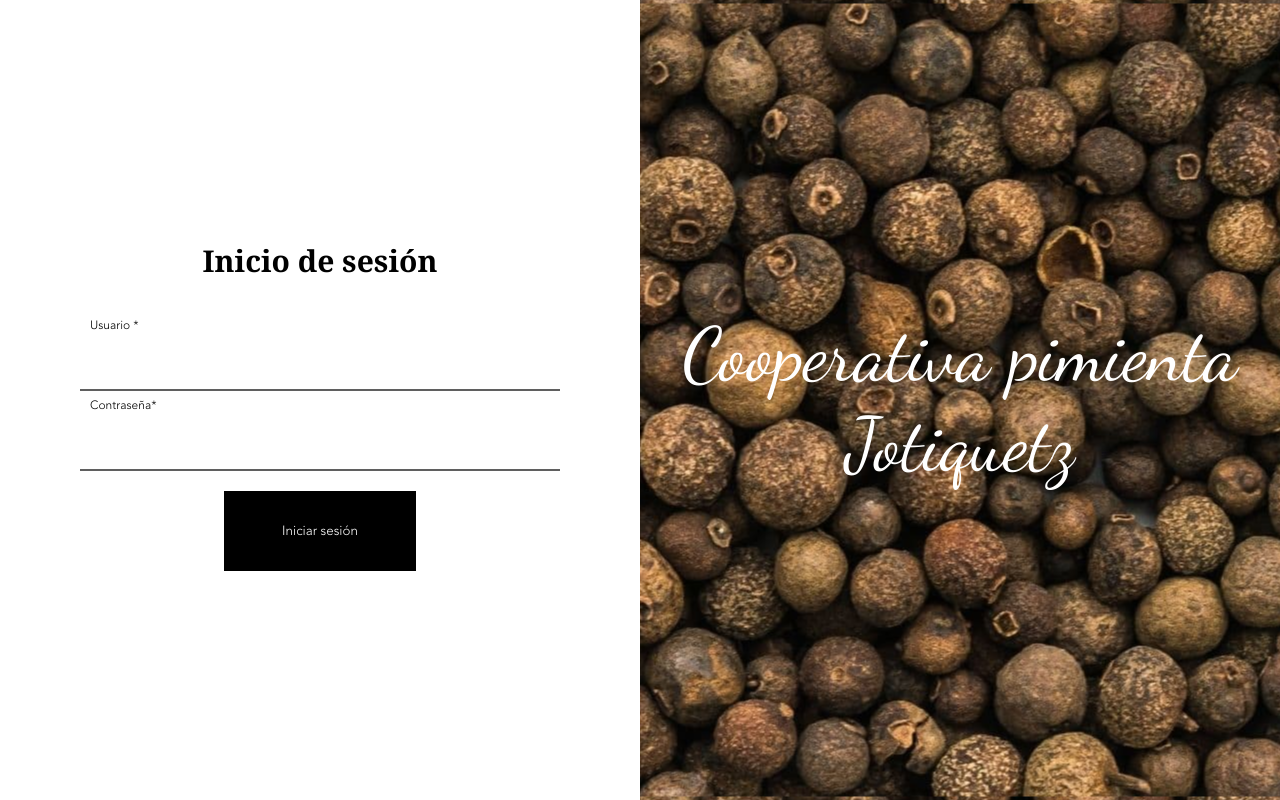
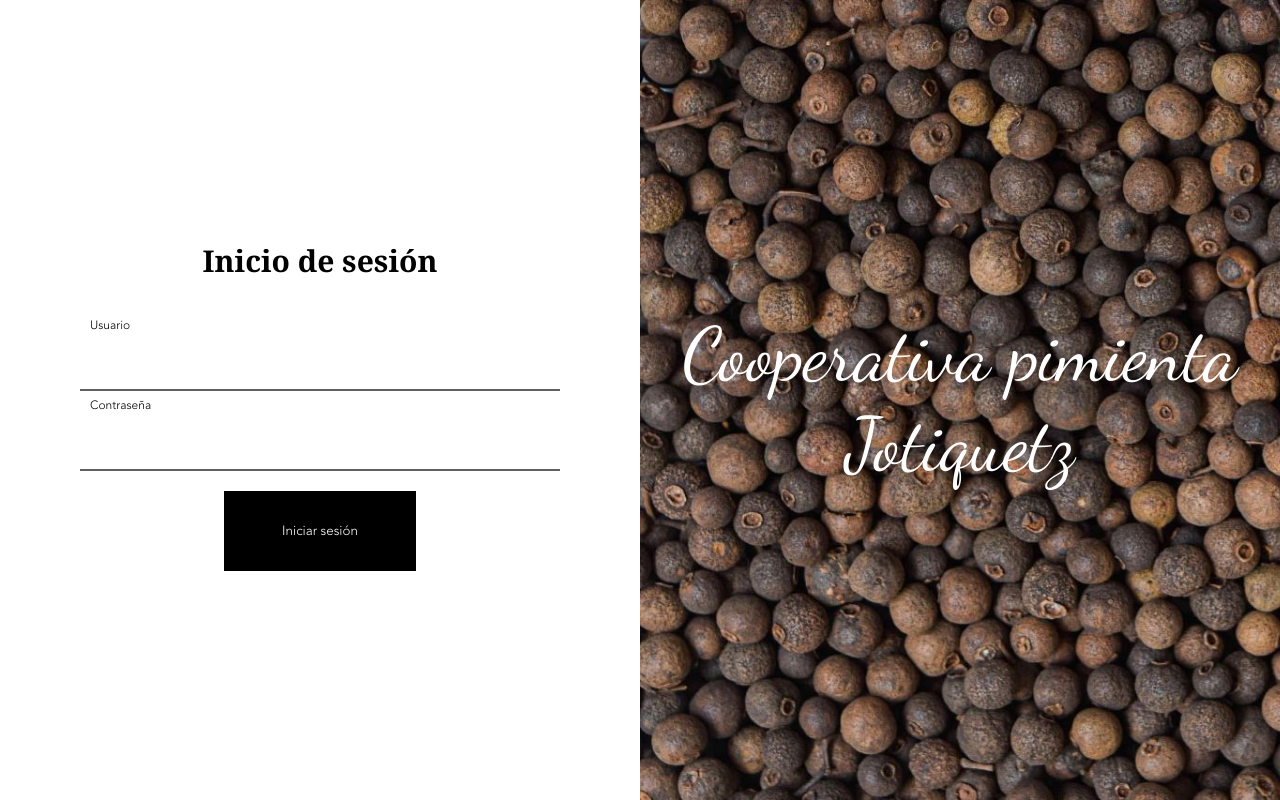
Before and after one commit to ArvaDev/MultidiciplinarioVistaAdmin, a React (Vite) app: page / in a window 1280 px wide. Built offline with nearby package versions, Linux system fonts and the light colour scheme.

Commit message:
correction rute notification

```diff
--- a/src/components/UI/notificacion/Notificacion.jsx
+++ b/src/components/UI/notificacion/Notificacion.jsx
@@ -4,7 +4,7 @@ import { useState } from 'react'
 import { BiSolidUserCircle } from "react-icons/bi"
 import { FaCheckCircle } from "react-icons/fa"
 import { FaTrashCan } from "react-icons/fa6"
-export default function Notificacion({ user, mail, status, id, productos}) {c
+export default function Notificacion({ user, mail, status, id, productos}) {
     const [state, setState] = useState (false)
     const click = () =>{
         setState(!state);
--- a/src/main.jsx
+++ b/src/main.jsx
@@ -6,7 +6,7 @@ import Login from './pages/Login/Login'
 import Register from './pages/Register/Register'
 import Home from './pages/Home/Home'
 import Socios from './pages/Socios/Socios'
-import Notificaciones from './pages/Notificationes/Notificaciones'
+import Notificaciones from "./pages/Notificationes/Notificaciones"
 import NoFound from './pages/NoFound/NoFound'
 
 const router = createBrowserRouter([
--- a/src/pages/Login/Login.css
+++ b/src/pages/Login/Login.css
@@ -33,7 +33,7 @@
         width: 100%;
         color: white;
         margin: 0;
-        background-image: url('../../assets/images/img1.jpeg');
+        background-image: url('../../assets/images/FontLogin.jpg');
         background-position: center center;
     }
 
@@ -43,6 +43,7 @@
 
     .LoginClass .Form p {
         font-family: Georgia;
+       color:  red;
     }
 }
 
@@ -67,8 +68,8 @@
         display: flex;
         align-items: center;
         justify-content: center;
-        background-image: url('../../assets/images/img1.jpeg');
-        background-position: center center;
+        background-image: url('../../assets/images/FontLogin.jpg');
+        background-size: cover;
         height: 100%;
         width: 50%;
     }
--- a/src/pages/Login/Login.jsx
+++ b/src/pages/Login/Login.jsx
@@ -8,11 +8,11 @@ function Login() {
                 <p className="MovilTitle">Cooperativa pimienta Jotiquetz</p>
                 <div className="Form">
                     <p>Inicio de sesión</p>
-                    <TextField message="Usuario *" customClass="LoginInput"/>
-                    <TextField message="Contraseña*" customClass="LoginInput" type="password"/>
+                    <TextField message="Usuario" customClass="LoginInput"/>
+                    <TextField message="Contraseña" customClass="LoginInput" type="password"/>
                     <BlackBtn message="Iniciar sesión" width="30%" to="/Home"/>
                 </div>
-                <div className="Image"> {/* <------ que desaparesca en movil */}
+                <div className="Image">
                     <p>Cooperativa pimienta Jotiquetz</p>
                 </div>
             </div>
--- a/src/pages/Notificationes/Notificaciones.jsx
+++ b/src/pages/Notificationes/Notificaciones.jsx
@@ -4,6 +4,7 @@ import Notificacion from '../../components/UI/notificacion/Notificacion';
 import TitleLabel from '../../components/UI/titleLabel/TitleLabel';
 import { BiBell } from 'react-icons/bi';
 import { notiApi } from '../../utils/api/notiApi'
+
 export default function Notificaciones() {
     return (
         <div className='NotificacionesClass'>
```
Also changed, not shown: src/assets/images/FontLogin.jpg (added), src/assets/images/img1.jpeg (deleted).
